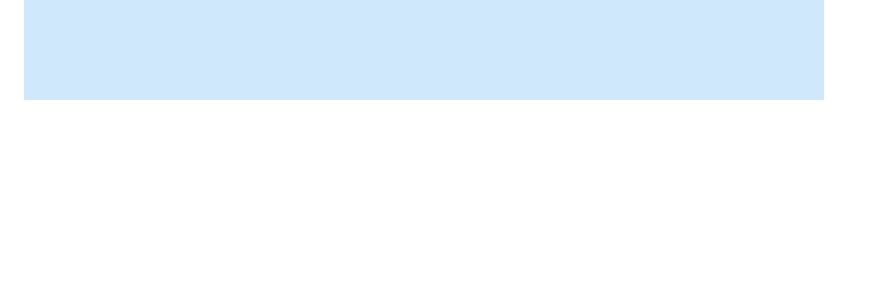
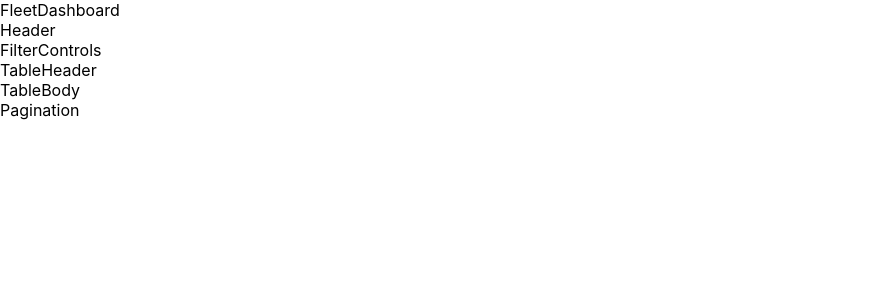
Before and after one commit to youjin-10/fe-homework-main, a React (Create React App) app: page / in a window 1280 px wide. Shown: the top 300 px of the page, without its empty margins (0-887 px from the left). Built offline with nearby package versions, Linux system fonts and the light colour scheme; the HTML template or start-up script is replaced by a standard one.

Commit message:
update: scaffolding with basic components

```diff
--- a/src/App.tsx
+++ b/src/App.tsx
@@ -1,5 +1,4 @@
-import Box from "@mui/material/Box";
-import Container from "@mui/material/Container";
+import FleetDashboard from "./components/FleetDashboard";
 
 import "@fontsource/poppins/300.css";
 import "@fontsource/poppins/400.css";
@@ -9,9 +8,7 @@ import "@fontsource/poppins/600.css";
 function App() {
   return (
     <main className="App">
-      <Container maxWidth="xl">
-        <Box sx={{ bgcolor: "#cfe8fc", height: "100px", width: "800px" }} />
-      </Container>
+      <FleetDashboard />
     </main>
   );
 }
--- /dev/null
+++ b/src/components/FilterControls.tsx
@@ -0,0 +1,5 @@
+import React from "react";
+
+export default function FilterControls() {
+  return <div>FilterControls</div>;
+}
--- /dev/null
+++ b/src/components/FleetDashboard.tsx
@@ -0,0 +1,15 @@
+import React from "react";
+import Header from "./Header";
+import FilterControls from "./FilterControls";
+import LocationTable from "./table/LocationTable";
+
+export default function FleetDashboard() {
+  return (
+    <div>
+      <div>FleetDashboard</div>
+      <Header />
+      <FilterControls />
+      <LocationTable />
+    </div>
+  );
+}
--- /dev/null
+++ b/src/components/Header.tsx
@@ -0,0 +1,5 @@
+import React from "react";
+
+export default function Header() {
+  return <div>Header</div>;
+}
--- /dev/null
+++ b/src/components/table/LocationTable.tsx
@@ -0,0 +1,14 @@
+import React from "react";
+import TableHeader from "./TableHeader";
+import TableBody from "./TableBody";
+import Pagination from "./Pagination";
+
+export default function LocationTable() {
+  return (
+    <div>
+      <TableHeader />
+      <TableBody />
+      <Pagination />
+    </div>
+  );
+}
--- /dev/null
+++ b/src/components/table/Pagination.tsx
@@ -0,0 +1,5 @@
+import React from "react";
+
+export default function Pagination() {
+  return <div>Pagination</div>;
+}
--- /dev/null
+++ b/src/components/table/TableBody.tsx
@@ -0,0 +1,5 @@
+import React from "react";
+
+export default function TableBody() {
+  return <div>TableBody</div>;
+}
--- /dev/null
+++ b/src/components/table/TableHeader.tsx
@@ -0,0 +1,5 @@
+import React from "react";
+
+export default function TableHeader() {
+  return <div>TableHeader</div>;
+}
```
